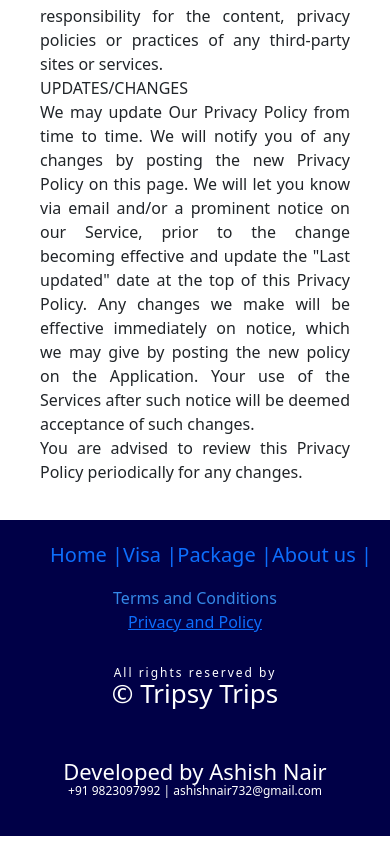
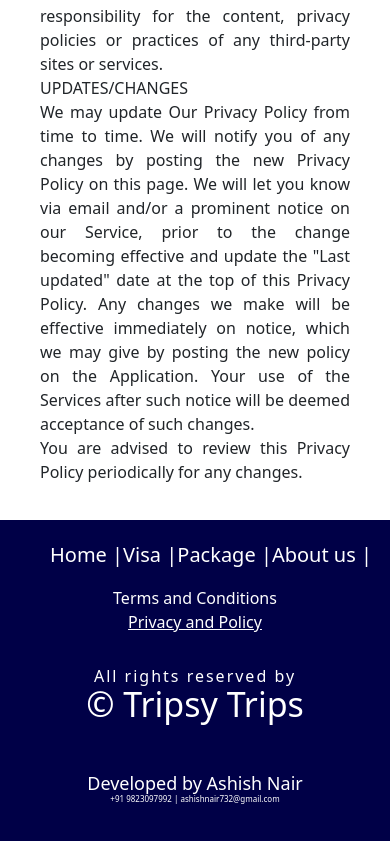
Before and after one commit to ashishxrox/TripsyTripsGit, a React (Create React App) app in the folder frontend/: page /policy in a window 390 px wide. Shown: the part 10252-11093 px from the top of the page. Built offline with nearby package versions, Linux system fonts and the light colour scheme; no server answers; a web font is replaced by a local one.

Commit message:
Changes made to footer

```diff
--- a/frontend/src/components/footer/Footer.js
+++ b/frontend/src/components/footer/Footer.js
@@ -11,12 +11,12 @@
     return (
         <div className='footer'>
             <div className="developer-crds" style={{ display: "flex", flexDirection: "column", justifyContent: "center", margin: "10px 0", alignItems: "center" }}>
-                <h6 style={{ padding: "0", fontSize: "22px", color:"#fff"}}>Developed by Ashish Nair</h6>
-                <p style={{ padding: "0", position: "relative", top: "-10px", fontSize: "12px", color:"#fff"}}>+91 9823097992 | ashishnair732@gmail.com</p>
+                <h6 style={{ padding: "0", fontSize: "18px", color:"#fff"}}>Developed by Ashish Nair</h6>
+                <p style={{ padding: "0", position: "relative", top: "-10px", fontSize: "8px", color:"#fff"}}>+91 9823097992 | ashishnair732@gmail.com</p>
             </div>
             <div className="copyright-box" style={{ display: "flex", flexDirection: "column", justifyContent: "center", margin: "10px 0", alignItems: "center" }}>
-                <p style={{ fontSize: "12px", letterSpacing: "2px", color:"#fff"}}>All rights reserved by</p>
-                <h4 style={{ position: "relative", top: "-20px", fontSize: "26px", color:"#fff"}}>&#169; Tripsy Trips</h4>
+                <p style={{ fontSize: "16px", letterSpacing: "2px", color:"#fff"}}>All rights reserved by</p>
+                <h4 style={{ position: "relative", top: "-20px", fontSize: "34px", color:"#fff"}}>&#169; Tripsy Trips</h4>
             </div>
             <div className="imp-link" style={{ display: "flex", justifyContent: "center", flexDirection: "column", margin: "20px 0" }}>
                 <ul style={{ display: "flex", justifyContent: "space-around" }}>
@@ -26,7 +26,7 @@
                     <li><a href='/about'> About us | </a></li>
                 </ul>
                 <div className="terms">
-                    <span className="tandc-link" onClick={toggleTandC} style={{ color: "#3488E8", cursor: "pointer" }}>
+                    <span className="tandc-link" onClick={toggleTandC} style={{ color: "#fff", cursor: "pointer" }}>
                         Terms and Conditions
                     </span>
                     {showTandC && (
@@ -35,8 +35,8 @@
                         </div>
                     )}
                 </div>
-                <div className="terms">
-                    <a href="/policy">Privacy and Policy</a>
+                <div className="terms" >
+                    <a href="/policy" style={{color:"#fff"}}> Privacy and Policy</a>
                 </div>
             </div>
         </div>
--- a/frontend/src/static/footer.css
+++ b/frontend/src/static/footer.css
@@ -5,6 +5,7 @@
     display: flex;
     align-items: center;
     justify-content: space-around;
+    color: #fff;
 }
 /* display: "flex", justifyContent: "center", flexDirection: "column", alignItems: "end", margin: "20px 0" */
 
@@ -22,6 +23,7 @@
 
 .imp-link ul li a{
     text-decoration: none;
+    color: #fff;
 }
 
 
@@ -39,4 +41,12 @@
         width: 100%;
         align-items: center;
     }
+
+    .imp-link ul li a{
+        color: #fff;
+    }
+
+    /* .developer-crds h6{
+        font-size: 6px;
+    } */
 }
```
Also changed, not shown: 1 other file (tests, documents, lock files or other folders).
